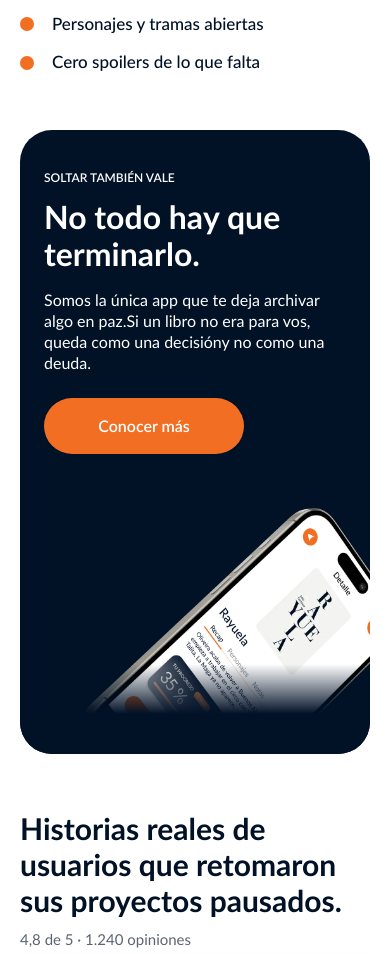
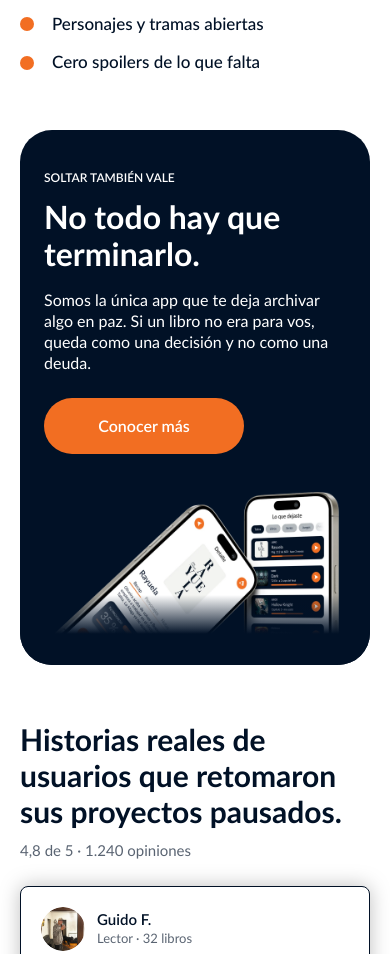
Before and after one commit to iTzTomitox/AppRetoma, a plain HTML site: page index.html in a window 390 px wide. Shown: the part 4027-4981 px from the top of the page. Drawn offline with Linux system fonts and the light colour scheme; a web font is replaced by a local one.

Commit message:
Móvil: centrar imagen de 'Soltar también vale' y quitar flechas del carrusel
Co-Authored-By: Claude Fable 5.2 <noreply@anthropic.com>

```diff
--- a/styles.css
+++ b/styles.css
@@ -589,14 +589,14 @@ button { font: inherit; border: 0; padding: 0; background: none; cursor: pointer
   .recap__list { gap: 16px; }
 
   .archive { margin-top: 56px; }
-  .archive__card { height: auto; padding: 40px 24px 300px; }
+  .archive__card { height: auto; padding: 40px 24px 0; display: flex; flex-direction: column; align-items: flex-start; }
   .archive__card .eyebrow, .archive__card h2, .archive__desc, .archive__card .btn-pill { position: relative; left: 0; top: 0; width: auto; }
   .archive__card h2 { font-size: 32px; margin-top: 12px; }
   .archive__desc { font-size: 16px; margin-top: 16px; }
   .archive__desc br { display: none; }
   .archive__card .btn-pill { width: 200px; margin-top: 24px; }
-  .archive__image { left: -20px; top: auto; bottom: 0; width: 574px; height: 280px; }
-  .archive__fade { top: auto; bottom: 0; height: 90px; width: 100%; }
+  .archive__image { position: relative; left: 50%; top: 0; width: 125%; height: auto; aspect-ratio: 907 / 442; margin-top: 28px; transform: translateX(-53%); order: 5; flex: none; }
+  .archive__fade { top: auto; bottom: 0; height: 70px; width: 100%; z-index: 1; }
 
   .stories { margin-top: 56px; }
   .stories__title { width: auto; font-size: 30px; line-height: 1.2; }
@@ -605,7 +605,7 @@ button { font: inherit; border: 0; padding: 0; background: none; cursor: pointer
   .story, .story--main, .story--last { width: 100%; padding: 20px; }
   .story__inner, .story--main .story__inner { width: auto; }
   .story__name, .story--main .story__name { width: auto; }
-  .stories__blur { display: none; }
+  .stories__blur, .stories__arrow { display: none; }
 
   .cta { margin-top: 56px; }
   .cta__card { height: auto; padding: 56px 16px; border-radius: 32px; }
```
Also changed, not shown: index.html (+2 -2 lines).
